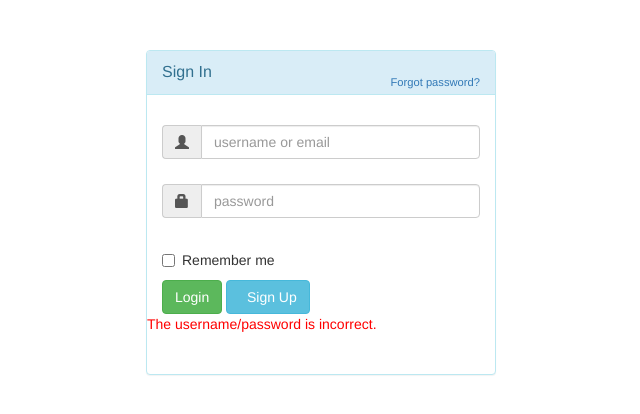
After one commit to ravikirandutta/sahani, a Django app: page /handlelogin/ in a window 1280 px wide. The commit adds this page. Shown: the top 414 px of the page, without its empty margins (224-864 px from the left). Run offline with Django 3.2, Linux system fonts and the light colour scheme; parts of the project's set-up code (start-up, migrations or seed data) failed here and were passed over; some libraries are stand-ins or nearby versions.

Commit message:
initial login flow checkin, needs to be tightened

```diff
--- /dev/null
+++ b/bento/templates/login.html
@@ -0,0 +1,151 @@
+
+<!DOCTYPE html>
+<html lang="en">
+<head>
+    <meta charset="utf-8">
+    <title>Login &amp; Signup forms in panel - Bootsnipp.com</title>
+    <meta name="viewport" content="width=device-width, initial-scale=1">
+    <script src="http://code.jquery.com/jquery-1.10.2.min.js"></script>
+    <link media="all" type="text/css" rel="stylesheet" href="https://maxcdn.bootstrapcdn.com/bootstrap/3.3.0/css/bootstrap.min.css">
+
+</head>
+<body>
+
+
+    <div class="container">
+        <div id="loginbox" style="margin-top:50px;" class="mainbox col-md-4 col-md-offset-3 col-sm-6 col-sm-offset-2">
+            <div class="panel panel-info" >
+                    <div class="panel-heading">
+                        <div class="panel-title">Sign In</div>
+                        <div style="float:right; font-size: 80%; position: relative; top:-10px"><a href="#">Forgot password?</a></div>
+                    </div>
+
+                    <div style="padding-top:30px" class="panel-body" >
+
+                        <div style="display:none" id="login-alert" class="alert alert-danger col-sm-12"></div>
+
+                        <form id="loginform" class="form-horizontal" role="form" method="post" action="/handlelogin/">
+                            {%csrf_token%}
+                            <div style="margin-bottom: 25px" class="input-group">
+                                        <span class="input-group-addon"><i class="glyphicon glyphicon-user"></i></span>
+                                        <input id="login-username" type="text" class="form-control" name="username" value="" placeholder="username or email">
+                                    </div>
+
+                            <div style="margin-bottom: 25px" class="input-group">
+                                        <span class="input-group-addon"><i class="glyphicon glyphicon-lock"></i></span>
+                                        <input id="login-password" type="password" class="form-control" name="password" placeholder="password">
+                                    </div>
+
+
+
+                            <div class="input-group">
+                                      <div class="checkbox">
+                                        <label>
+                                          <input id="login-remember" type="checkbox" name="remember" value="1"> Remember me
+                                        </label>
+                                      </div>
+                                    </div>
+
+
+
+                                <div style="margin-top:10px" class="form-group">
+
+
+                                    <div class="col-sm-12 controls">
+                                      <button id="btn-login" type="submit"  class="btn btn-success">Login  </button>
+                                      <button id="btn-signup" type="button" class="btn btn-info"><i class="icon-hand-right"></i> &nbsp Sign Up</button>
+                                     <!-- <a id="btn-fblogin" href="#" class="btn btn-primary">Login with Facebook</a> -->
+                                    </div>
+                                    {% if error_message %} <p class="wdiget-content" style="color:red">{{ error_message }}</p> {% endif %}
+                                </div>
+
+                                <!--
+                                <div class="form-group">
+                                    <div class="col-md-12 control">
+                                        <div style="border-top: 1px solid#888; padding-top:15px; font-size:85%" >
+                                            Don't have an account!
+                                        <a href="#" onClick="$('#loginbox').hide(); $('#signupbox').show()">
+                                            Sign Up Here
+                                        </a>
+                                        </div>
+                                    </div>
+                                </div>
+                            -->
+                            </form>
+
+
+
+                        </div>
+                    </div>
+        </div>
+        <div id="signupbox" style="display:none; margin-top:50px" class="mainbox col-md-6 col-md-offset-3 col-sm-8 col-sm-offset-2">
+                    <div class="panel panel-info">
+                        <div class="panel-heading">
+                            <div class="panel-title">Sign Up</div>
+                            <div style="float:right; font-size: 85%; position: relative; top:-10px"><a id="signinlink" href="#" onclick="$('#signupbox').hide(); $('#loginbox').show()">Sign In</a></div>
+                        </div>
+                        <div class="panel-body" >
+                            <form id="signupform" class="form-horizontal" role="form">
+
+                                <div id="signupalert" style="display:none" class="alert alert-danger">
+                                    <p>Error:</p>
+                                    <span></span>
+                                </div>
+
+
+
+                                <div class="form-group">
+                                    <label for="email" class="col-md-3 control-label">Email</label>
+                                    <div class="col-md-9">
+                                        <input type="text" class="form-control" name="email" placeholder="Email Address">
+                                    </div>
+                                </div>
+
+                                <div class="form-group">
+                                    <label for="firstname" class="col-md-3 control-label">First Name</label>
+                                    <div class="col-md-9">
+                                        <input type="text" class="form-control" name="firstname" placeholder="First Name">
+                                    </div>
+                                </div>
+                                <div class="form-group">
+                                    <label for="lastname" class="col-md-3 control-label">Last Name</label>
+                                    <div class="col-md-9">
+                                        <input type="text" class="form-control" name="lastname" placeholder="Last Name">
+                                    </div>
+                                </div>
+                                <div class="form-group">
+                                    <label for="password" class="col-md-3 control-label">Password</label>
+                                    <div class="col-md-9">
+                                        <input type="password" class="form-control" name="passwd" placeholder="Password">
+                                    </div>
+                                </div>
+
+
+
+
+
+                                <div style="border-top: 1px solid #999; padding-top:20px"  class="form-group">
+
+                                    <div class="col-md-offset-3 col-md-9">
+                                        <button id="btn-fbsignup" type="button" class="btn btn-primary"><i class="icon-facebook"></i>   Sign Up with Facebook</button>
+                                    </div>
+
+                                </div>
+
+
+
+                            </form>
+                         </div>
+                    </div>
+
+
+
+
+         </div>
+    </div>
+
+
+
+
+</body>
+</html>
--- a/bento/views.py
+++ b/bento/views.py
@@ -81,3 +81,25 @@ def list(request):
         {'documents': documents, 'form': form},
         context_instance=RequestContext(request)
     )
+
+
+
+def handle_login(request):
+
+    user = authenticate(username=request.POST.get('username'), password=request.POST.get('password'))
+    if user is not None:
+        # the password verified for the user
+        if user.is_active:
+            message = "User is valid, active and authenticated"
+            login(request,user)
+            request.session['userid'] = user.id
+            response  = render_to_response("homefood.html",{})
+            return response
+        else:
+            message =  "The password is valid, but the account has been disabled!"
+            return render_to_response("registration/registration_complete.html",{})
+    else:
+        # the authentication system was unable to verify the username and password
+        message =  "The username/password is incorrect."
+        #message=""
+        return render_to_response("login.html",{ 'error_message': message },RequestContext(request))
--- a/thali/settings.py
+++ b/thali/settings.py
@@ -40,6 +40,7 @@ INSTALLED_APPS = (
     'django.contrib.staticfiles',
     'bento',
     'rest_framework',
+    'registration',
 )
 
 MIDDLEWARE_CLASSES = (
--- a/thali/urls.py
+++ b/thali/urls.py
@@ -16,8 +16,12 @@ urlpatterns = patterns('',
     url(r'^dallas/',TemplateView.as_view(template_name="dallas.html")),
     url(r'^biryani/',TemplateView.as_view(template_name="biryani.html")),
     url(r'^home/',TemplateView.as_view(template_name="homefood.html")),
-
+    url(r'^login/',TemplateView.as_view(template_name="login.html")),
+    url(r'^handlelogin/','bento.views.handle_login', name="handlelogin"),
     url(r'^email_thali/','bento.views.send_email_thali',),   # to send emails from specific chef pages.
     url(r'^list/$', 'bento.views.list', name='list'),
 
+    #url(r'accounts/register/$', TakeAwayRegistrationView.as_view(),name = 'registration_register'),
+
+    url(r'^accounts/', include('registration.backends.simple.urls')),
 )
```
Also changed, not shown: bento/templates/homefood.html (+13 -0 lines), 1 other file.
